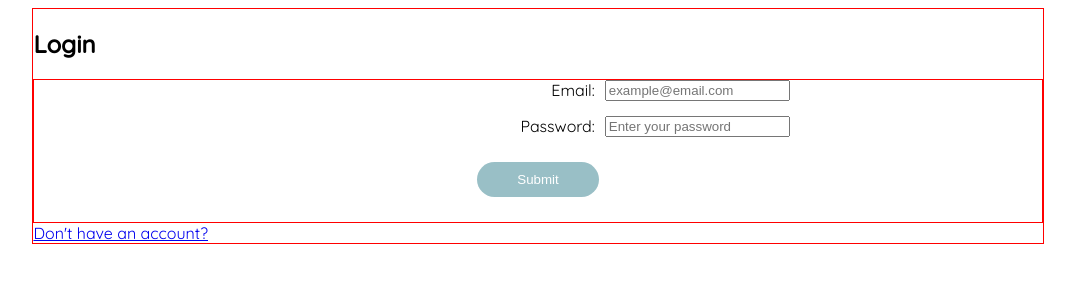
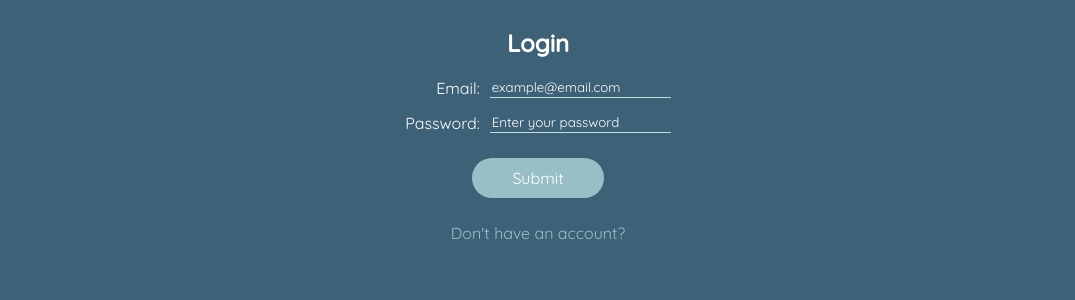
Before and after one commit to rkrowchuk/benefits-prompter, a React (Create React App) app in the folder client/: page / in a window 1280 px wide. Shown: the top 300 px of the page, without its empty margins (102-1177 px from the left). Built offline with nearby package versions, Linux system fonts and the light colour scheme.

Commit message:
finalize alignment on login form

```diff
--- a/client/src/App.scss
+++ b/client/src/App.scss
@@ -2,6 +2,7 @@ $dark-blue: #3d6176;
 $dark-teal: #558d97;
 $light-teal: #99bfc6;
 $lightest-blue: #c4ddde;
+$background: #f1f9f9;
 
 * {
   box-sizing: border-box;
@@ -9,31 +10,60 @@ $lightest-blue: #c4ddde;
 
 body {
   font-family: 'Quicksand', sans-serif;
+  background-color: $dark-blue;
+  color: #fff;
+}
+
+input {
+  border: none;
+  outline: none;
 }
 
 .form-container {
-  border: 1px solid red;
   margin: 0 auto;
   width: 80%;
+  display: flex;
+  flex-direction: column;
+  align-items: center;
 }
 
 .form {
   display: flex;
   flex-direction: column;
   align-items: center;
-  width: 100%;
-  border: 1px solid red;
+  justify-content: center;
+  width: 60%;
+}
+
+.input-containers {
+  display: flex;
+  flex-direction: column;
+}
+
+.reg-link {
+  color: $light-teal;
+  text-decoration: none;
+}
+
+.reg-link:hover {
+  color: $lightest-blue;
 }
 
 .input-group {
-  width: 50%;
   display: flex;
   justify-content: end;
   margin-bottom: 15px;
 }
 
 .form-input {
+  border-bottom: 1px solid $lightest-blue;
+  color: #fff;
+  background-color: $dark-blue;
+}
 
+.form-input::placeholder {
+  color: #fff;
+  font-family: 'Quicksand', sans-serif;
 }
 
 .form-label {
@@ -48,6 +78,8 @@ body {
   color: #fff;
   transition: all 0.5s ease;
   margin: 10px 25px 25px 25px;
+  font-family: 'Quicksand', sans-serif;
+  font-size: 16px;
 }
 
 .primary-btn:hover {
--- a/client/src/components/Login.jsx
+++ b/client/src/components/Login.jsx
@@ -43,6 +43,7 @@ export default function Login(props) {
     <div className="form-container">
       <h2 className="form-title">Login</h2>
       <form onSubmit={handleSubmit} className="form">
+        <div className="input-containers">
         <div className="input-group">
         <label className="form-label">
           Email:
@@ -69,6 +70,7 @@ export default function Login(props) {
             className="form-input"
           />
         </div>
+        </div>
         <button type="submit" className="primary-btn">Submit</button>
       </form>
       <Link to="/register" className="reg-link">
```
